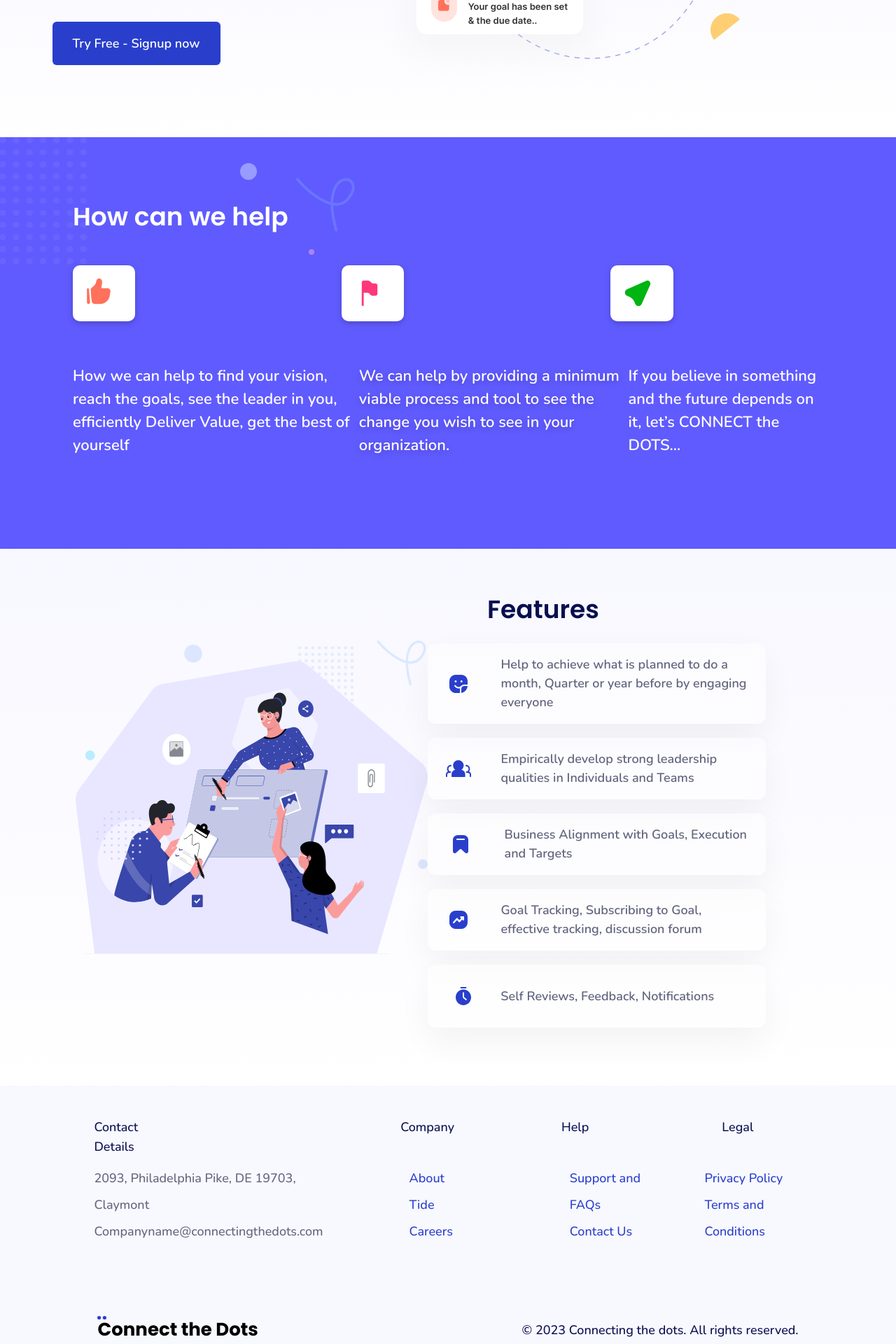
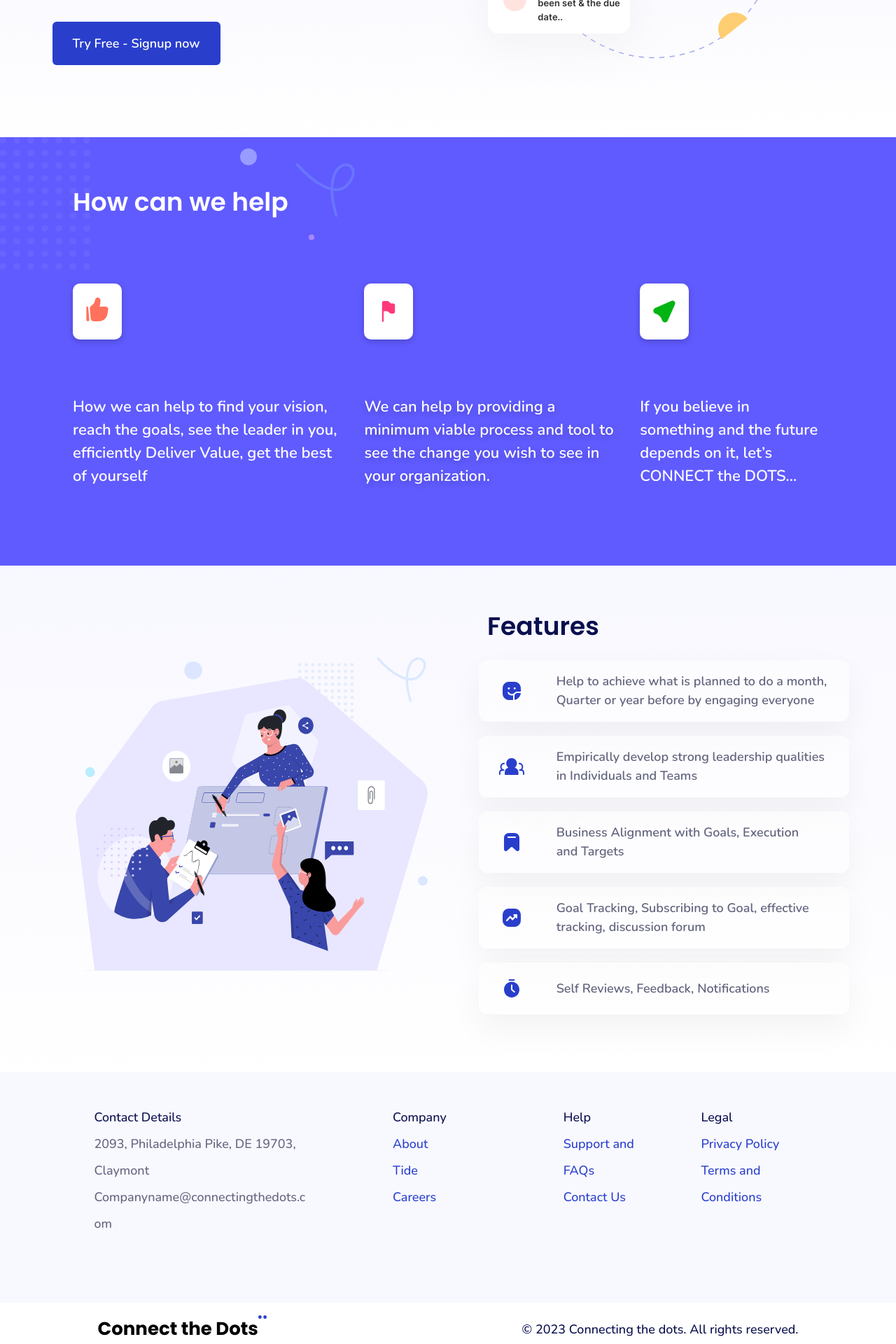
Before and after one commit to SSirajK/LandingPage, a React (Create React App) app: page / in a window 1280 px wide. Shown: the part 592-2512 px from the top of the page at 70% size. Built offline with nearby package versions, Linux system fonts and the light colour scheme.

Commit message:
css updates

```diff
--- a/src/pages/Quickace/index.jsx
+++ b/src/pages/Quickace/index.jsx
@@ -11,16 +11,16 @@ const QuickacePage = () => {
             <div className="bg-gradient  flex flex-col gap-14 items-center justify-start p-8 sm:px-5 w-full">
               <header className="flex md:flex-col flex-row md:gap-5 items-center justify-center md:px-5 w-full">
                 <div className="h-[39px] md:h-[45px] md:mt-0 my-1.5 relative w-[21%] md:w-full">
-                  <Img
-                    src="images/img_logo.svg"
-                    className="h-[5px] ml-auto w-auto"
-                    alt="logo"
-                  />
                   <Text
                     className="absolute h-full inset-[0] justify-center m-auto text-black_900 text-left w-max"
                     as="h3"
                     variant="h3"
                   >
+                    <Img
+                      src="images/img_logo.svg"
+                      className="h-[5px] w-auto float-right"
+                      alt="logo"
+                    />
                     Connect the Dots
                   </Text>
                 </div>
@@ -78,8 +78,8 @@ const QuickacePage = () => {
                   </Button>
                 </div>
               </header>
-              <div className="h-[546px] md:h-[578px] max-w-[1131px] mb-[71px] mx-auto md:px-5 relative w-full">
-                <div className="absolute bottom-[0] flex flex-col items-start justify-start left-[0] w-1/2">
+              <div className="h-[546px] md:mt-24 md:h-[578px] max-w-[1131px] mb-[71px] mx-auto md:px-5 relative w-full">
+                <div className="absolute bottom-[0] flex flex-col items-start justify-start left-[0] w-[50%]">
                   <Button className="bg-gray_50 cursor-pointer font-nunito font-semibold min-w-[200px] py-2.5 rounded-[10px] text-center text-indigo_500_99 text-sm w-auto">
                     Welcome to Connect the Dots..
                   </Button>
@@ -94,7 +94,7 @@ const QuickacePage = () => {
                     </>
                   </Text>
                   <Text
-                    className="font-nunito leading-[150.00%] mt-[55px] text-bluegray_600 text-left w-[87%] sm:w-full"
+                    className="font-nunito leading-[150.00%] mt-[55px] text-bluegray_600 text-left w-[48%] sm:w-full"
                     as="h4"
                     variant="h4"
                   >
@@ -110,11 +110,12 @@ const QuickacePage = () => {
                     selectedWrapperCss="inline-block md:ml-[0] mx-[4.50px] sm:ml-[0]"
                     unselectedWrapperCss="inline-block md:ml-[0] mx-[4.50px] sm:ml-[0]"
                   />
+
                   <Button className="bg-indigo_500 cursor-pointer font-nunito font-semibold min-w-[240px] mt-[49px] py-[17px] rounded-md text-center text-lg text-white_A700 w-auto">
                     Try Free - Signup now
                   </Button>
                 </div>
-                <div className="absolute md:hidden md:h-[383px] h-[545px] inset-y-[0] my-auto right-[0] w-[54%] md:w-full">
+                <div className="absolute sm:hidden flex flex-col md:h-[383px] h-[545px] inset-y-[0] right-[0] w-[45%] sm:w-full">
                   <div className="absolute md:h-[383px] h-[545px] inset-[0] justify-center m-auto w-[98%] sm:w-full">
                     <div className="absolute bottom-[0] md:h-[383px] h-[498px] left-[0] w-[91%] sm:w-full">
                       <div className="absolute md:h-[383px] h-[482px] inset-[0] justify-center m-auto w-[98%] sm:w-full">
@@ -169,7 +170,7 @@ const QuickacePage = () => {
                         alt="isolationmode"
                       />
                       <div
-                        className="absolute bg-cover bg-no-repeat flex h-max inset-[0] items-start justify-center m-auto md:pr-10 sm:pr-5 pr-[72px] py-[72px] w-full"
+                        className="absolute bg-contain bg-bottom bg-no-repeat flex h-1/2 inset-[0] items-start justify-center m-auto md:pr-10 sm:pr-5 pr-[72px] py-[72px] w-full"
                         style={{
                           backgroundImage: "url('images/img_group17.svg')",
                         }}
@@ -177,7 +178,7 @@ const QuickacePage = () => {
                         <div className="bg-light_blue_100 h-3 mb-28 rounded-[50%] w-3"></div>
                       </div>
                     </div>
-                    <div className="absolute md:h-[55px] h-[84px] left-[2%] top-[7%] w-[23%]">
+                    <div className="absolute sm:hidden h-[84px] left-[2%] top-[7%] w-[30%]">
                       <div className="absolute bg-white_A700 bottom-[0] flex flex-col items-start justify-start p-[13px] right-[0] rounded-[3px] shadow-bs w-[84%]">
                         <Text
                           className="font-semibold text-bluegray_900_99 text-left w-auto"
@@ -205,7 +206,7 @@ const QuickacePage = () => {
                       alt="vectorEightyNine"
                     />
                     <div className="absolute bg-blue_50 h-[22px] right-[31%] rounded-[50%] top-[0] w-[22px]"></div>
-                    <div className="absolute bg-white_A700 flex flex-row font-inter items-center justify-center p-[9px] right-[4%] rounded-[12px] shadow-bs top-[18%] w-2/5">
+                    <div className="absolute sm:hidden md:flex-col bg-white_A700 flex flex-row font-inter items-center justify-center md:p-1 p-[9px] right-[4%] rounded-[12px] shadow-bs top-[18%] w-2/5">
                       <div className="md:h-11 h-[55px] ml-1.5 p-0.5 relative w-14">
                         <div className="absolute flex h-max inset-y-[0] items-center justify-end left-[4%] my-auto outline outline-[1px] outline-blue_800 p-[3px] rounded-[50%] w-11">
                           <div className="bg-orange_200 flex h-[37px] items-center justify-start rounded-[18px] w-[37px]">
@@ -242,8 +243,8 @@ const QuickacePage = () => {
                       </div>
                     </div>
                   </div>
-                  <div className="absolute bg-white_A700 bottom-[8%] flex items-center justify-end left-[0] p-2.5 rounded-[15px] shadow-bs1 w-[39%]">
-                    <div className="flex flex-row gap-4 items-center justify-between w-[95%] md:w-full">
+                  <div className="absolute sm:hidden bg-white_A700 bottom-[8%] flex items-center justify-end left-[0] md:py-0 p-3.5 rounded-[15px] shadow-bs1 w-[40%]">
+                    <div className="flex md:flex-col md:gap-0 flex-row gap-4 items-center justify-between w-[95%] md:w-full">
                       <Button className="bg-deep_orange_50 flex h-[47px] items-center justify-center my-[5px] p-2.5 rounded-[23px] w-[47px]">
                         <Img
                           src="images/img_icon.svg"
@@ -272,7 +273,7 @@ const QuickacePage = () => {
             </div>
             <div className="bg-indigo_A201 flex items-center justify-start w-full">
               <div
-                className="bg-cover bg-no-repeat flex h-[588px] items-center justify-start p-4 w-full"
+                className="bg-cover bg-no-repeat flex h-[calc(100% - 200px)] items-center justify-start p-4 w-full"
                 style={{ backgroundImage: "url('images/img_group14.svg')" }}
               >
                 <div className="flex flex-col items-start justify-start max-w-[1072px] mb-[95px] mx-auto md:px-5 w-full">
@@ -296,65 +297,67 @@ const QuickacePage = () => {
                       <div className="bg-purple_100_75 h-2 md:ml-[0] ml-[18px] mr-[58px] rounded-[50%] w-2"></div>
                     </div>
                   </div>
-                  <List
-                    className="sm:flex-col flex-row md:gap-10 gap-[295px] grid sm:grid-cols-1 md:grid-cols-2 grid-cols-3 mt-[15px] w-[80%]"
-                    orientation="horizontal"
-                  >
-                    <div className="bg-white_A700 flex h-20 items-center justify-start p-[9px] rounded-[10px] shadow-bs2 w-full">
+                  <div className="flex sm:flex-col flex-row font-nunito md:gap-[53px] items-start justify-between mt-[62px] w-full">
+                    <div className="block pr-8">
+                      <div className="bg-white_A700 flex h-20 items-center justify-start p-[9px] rounded-[10px] shadow-bs2 w-[70px]">
                         <Img
                           src="images/img_iconfilled.svg"
                           className="h-14 mb-1.5 w-14"
                           alt="iconfilled"
                         />
                       </div>
-                    <div className="bg-white_A700 flex h-20 items-center justify-start p-3 rounded-[10px] shadow-bs2 w-full">
+                      <Text
+                        className="leading-[150.00%] text-left text-white_A700 w-auto mt-20"
+                        as="h5"
+                        variant="h5"
+                      >
+                        How we can help to find your vision, reach the goals,
+                        see the leader in you, efficiently Deliver Value, get
+                        the best of yourself
+                      </Text>
+                    </div>
+                    <div className="block pr-8">
+                      <div className="bg-white_A700 flex h-20 items-center justify-start p-3 rounded-[10px] shadow-bs2 w-[70px]">
                         <Img
                           src="images/img_iconfilled_pink_a200.svg"
                           className="h-14 w-14"
                           alt="iconfilled"
                         />
                       </div>
-                    <div className="bg-white_A700 flex h-20 items-center justify-start p-[11px] rounded-[10px] shadow-bs2 w-full">
+                      <Text
+                        className="leading-[150.00%] mt-20 text-left text-shadow-ts text-white_A700 w-auto"
+                        as="h5"
+                        variant="h5"
+                      >
+                        We can help by providing a minimum viable process and
+                        tool to see the change you wish to see in your
+                        organization.
+                      </Text>
+                    </div>
+                    <div className="block">
+                      <div className="bg-white_A700 flex h-20 items-center justify-start p-[11px] rounded-[10px] shadow-bs2 w-[70px]">
                         <Img
                           src="images/img_location.svg"
                           className="h-14 w-14"
                           alt="location"
                         />
                       </div>
-                  </List>
-                  <div className="flex sm:flex-col flex-row font-nunito md:gap-[53px] items-start justify-between mt-[62px] w-full">
                       <Text
-                      className="leading-[150.00%] text-left text-white_A700 w-auto"
+                        className="leading-[150.00%] mt-20 text-left text-white_A700 w-auto"
                         as="h5"
                         variant="h5"
                       >
-                      How we can help to find your vision, reach the goals, see
-                      the leader in you, efficiently Deliver Value, get the best
-                      of yourself
-                    </Text>
-                    <Text
-                      className="leading-[150.00%] text-left text-shadow-ts text-white_A700 w-auto"
-                      as="h5"
-                      variant="h5"
-                    >
-                      We can help by providing a minimum viable process and tool
-                      to see the change you wish to see in your organization.
-                    </Text>
-                    <Text
-                      className="leading-[150.00%] text-left text-white_A700 w-auto"
-                      as="h5"
-                      variant="h5"
-                    >
-                      If you believe in something and the future depends on it,
-                      let’s CONNECT the DOTS...
+                        If you believe in something and the future depends on
+                        it, let’s CONNECT the DOTS...
                       </Text>
                     </div>
                   </div>
                 </div>
               </div>
-            <div className="flex flex-col md:px-5 relative w-full">
-              <div className="bg-gradient1  flex items-start justify-start mx-auto p-[67px] md:px-10 sm:px-5 w-full">
-                <div className="flex flex-col gap-6 justify-start mb-[42px] md:ml-[0] ml-[41px] w-[86%] md:w-full">
+            </div>
+            <div className="flex flex-col relative w-full">
+              <div className="bg-gradient1 flex justify-between mx-auto p-[67px] md:px-10 sm:px-5 w-full">
+                <div className="flex flex-col gap-6 justify-start mb-[42px] md:ml-[0] ml-[41px] w-[100%] md:w-full">
                   <Text
                     className="md:ml-[0] ml-[588px] text-bluegray_900 text-left w-auto"
                     as="h2"
@@ -403,17 +406,15 @@ const QuickacePage = () => {
                         <Img
                           src="images/img_offer.svg"
                           className="h-10 w-10"
-                          alt="offer"
+                          alt="iconfilled"
                         />
                         <Text
-                          className="font-semibold leading-[150.00%] text-bluegray_600 text-left"
+                          className="sm:flex-1 font-semibold leading-[150.00%] text-bluegray_600 text-left w-[79%] sm:w-full"
                           as="h6"
                           variant="h6"
                         >
-                          <>
                           Business Alignment with Goals, Execution <br />
                             and Targets
-                          </>
                         </Text>
                       </div>
                       <div className="bg-white_A700_99 flex sm:flex-col flex-row gap-[33px] items-center justify-evenly p-[17px] rounded-[12px] shadow-bs w-full">
@@ -431,74 +432,40 @@ const QuickacePage = () => {
                           tracking, discussion forum
                         </Text>
                       </div>
-                      <Input
-                        wrapClassName="bg-white_A700_99 flex pl-[31px] pr-[35px] py-[25px] rounded-[12px] shadow-bs w-full"
-                        className="font-semibold p-0 placeholder:text-bluegray_600 sm:px-5 text-bluegray_600 text-left text-lg w-full"
-                        name="groupSeven"
-                        placeholder="Self Reviews, Feedback, Notifications"
-                        prefix={
+                      <div className="bg-white_A700_99 flex sm:flex-col flex-row gap-[33px] items-center justify-evenly p-[17px] rounded-[12px] shadow-bs w-full">
                         <Img
                           src="images/img_clock.svg"
-                            className="mr-[33px] my-auto"
-                            alt="clock"
+                          className="h-10 w-10"
+                          alt="iconfilled"
                         />
-                        }
-                      ></Input>
+                        <Text
+                          className="sm:flex-1 font-semibold leading-[150.00%] text-bluegray_600 text-left w-[79%] sm:w-full"
+                          as="h6"
+                          variant="h6"
+                        >
+                          Self Reviews, Feedback, Notifications
+                        </Text>
                       </div>
                     </div>
                   </div>
                 </div>
-              <div className="bg-gray_51 font-nunito h-[369px] mt-[-26px] mx-auto pt-[45px] w-full z-[1]">
+              </div>
+              <div className="bg-gray_51 font-nunito sm:h-[669px] md:h-[639px] h-[329px] mt-[-26px] mx-auto pt-[45px] w-full z-[1]">
                 <div className="flex items-center justify-start mb-[-66.98px] mt-auto mx-auto w-[79%] z-[1]">
                   <div className="flex flex-col md:gap-10 gap-[102px] items-center justify-start w-full">
                     <div className="flex items-center justify-start w-full">
                       <div className="flex flex-col gap-3 items-start justify-start w-full">
-                        <div className="flex md:flex-col flex-row md:gap-5 items-start justify-start w-[89%] md:w-full">
-                          <div className="flex items-center justify-start w-auto md:w-full">
-                            <Text
-                              className="font-medium text-bluegray_900 text-left w-auto"
-                              as="h6"
-                              variant="h6"
-                            >
-                              Contact Details
-                            </Text>
-                          </div>
-                          <div className="flex items-center justify-start md:ml-[0] ml-[375px] w-auto md:w-full">
-                            <Text
-                              className="font-medium text-bluegray_900 text-left w-auto"
-                              as="h6"
-                              variant="h6"
-                            >
-                              Company
-                            </Text>
-                          </div>
-                          <div className="flex items-center justify-start md:ml-[0] ml-[153px] w-auto md:w-full">
-                            <Text
-                              className="font-medium text-bluegray_900 text-left w-auto"
-                              as="h6"
-                              variant="h6"
-                            >
-                              Help
-                            </Text>
-                          </div>
-                          <div className="flex items-center justify-start md:ml-[0] ml-[190px] w-auto md:w-full">
-                            <Text
-                              className="font-medium text-bluegray_900 text-left w-auto"
-                              as="h6"
-                              variant="h6"
-                            >
-                              Legal
-                            </Text>
-                          </div>
-                        </div>
                         <div className="flex md:flex-col flex-row md:gap-5 items-start justify-start w-full">
                           <div className="flex md:flex-1 items-center justify-start w-auto md:w-full">
                             <Text
-                              className="font-medium leading-[38.00px] text-bluegray_600 text-left"
+                              className="font-medium leading-[38.00px] text-bluegray_600 text-left break-all"
                               as="h6"
                               variant="h6"
                             >
                               <>
+                              <span className="text-bluegray_900">
+                                  Contact Details
+                                </span>{" "}<br/>
                                 2093, Philadelphia Pike, DE 19703, Claymont{" "}
                                 <br />
                                 Companyname@connectingthedots.com
@@ -512,6 +479,10 @@ const QuickacePage = () => {
                               variant="h6"
                             >
                               <>
+                                <span className="text-bluegray_900">
+                                  Company
+                                </span>{" "}
+                                <br />
                                 About <br />
                                 Tide
                                 <br />
@@ -526,6 +497,8 @@ const QuickacePage = () => {
                               variant="h6"
                             >
                               <>
+                                <span className="text-bluegray_900">Help</span>{" "}
+                                <br />
                                 Support and FAQs <br />
                                 Contact Us
                               </>
@@ -538,6 +511,9 @@ const QuickacePage = () => {
                               variant="h6"
                             >
                               <>
+                                <span className="text-bluegray_900">
+                                  Legal
+                                </span>{" "}<br/>
                                 Privacy Policy <br />
                                 Terms and Conditions
                               </>
@@ -546,19 +522,19 @@ const QuickacePage = () => {
                         </div>
                       </div>
                     </div>
-                    <div className="flex md:flex-col flex-row md:gap-10 items-center justify-between w-[99%] md:w-full">
-                      <div className="flex font-poppins items-center justify-start w-auto md:w-full">
+                    <div className="flex sm:flex-col flex-row md:gap-10 mt-[10px] items-center justify-between w-[99%] md:w-full">
+                      <div className="flex font-poppins items-center justify-start w-auto sm:w-full">
                         <div className="h-[39px] relative w-full">
-                          <Img
-                            src="images/img_logo.svg"
-                            className="h-[5px] ml-auto w-auto"
-                            alt="logo_One"
-                          />
                           <Text
                             className="absolute h-full inset-[0] justify-center m-auto text-black_900 text-left w-max"
                             as="h3"
                             variant="h3"
                           >
+                            <Img
+                              src="images/img_logo.svg"
+                              className="h-[5px] w-auto float-right"
+                              alt="logo"
+                            />
                             Connect the Dots
                           </Text>
                         </div>
```
Lines whose indentation alone changed are shown as unchanged.
